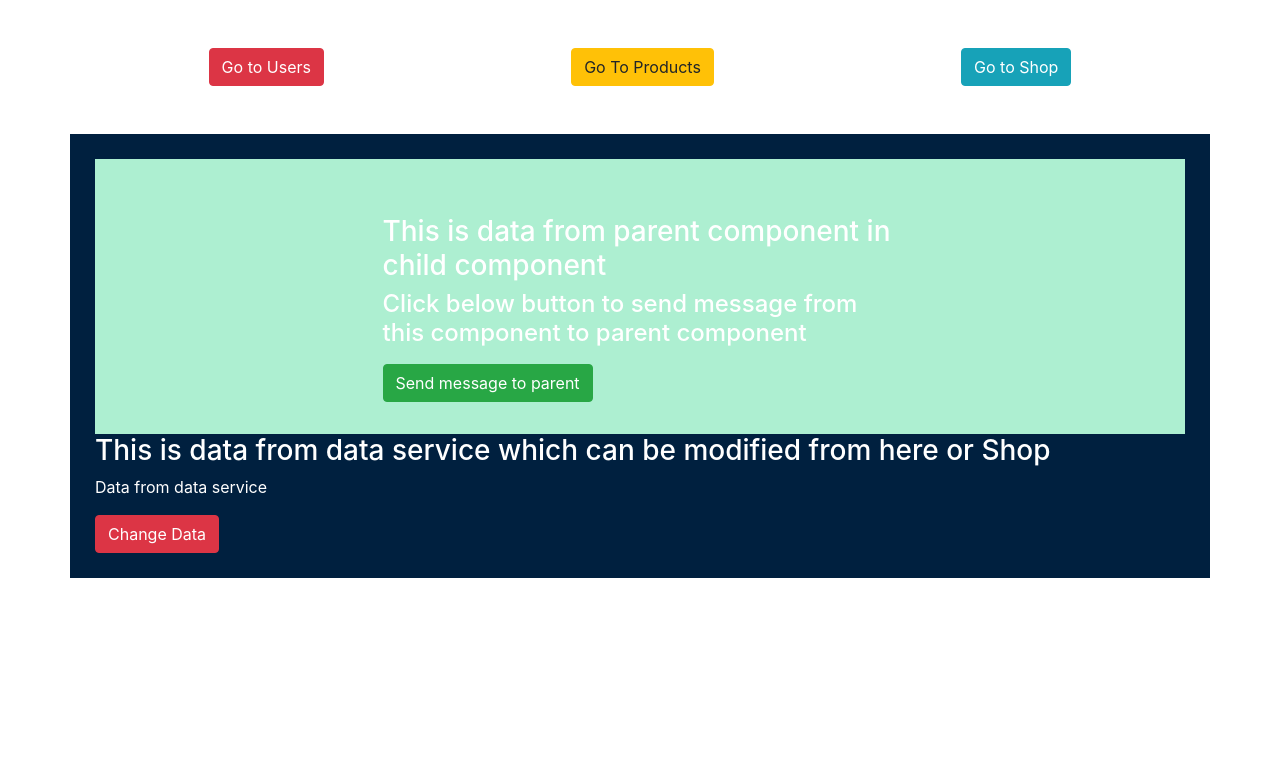
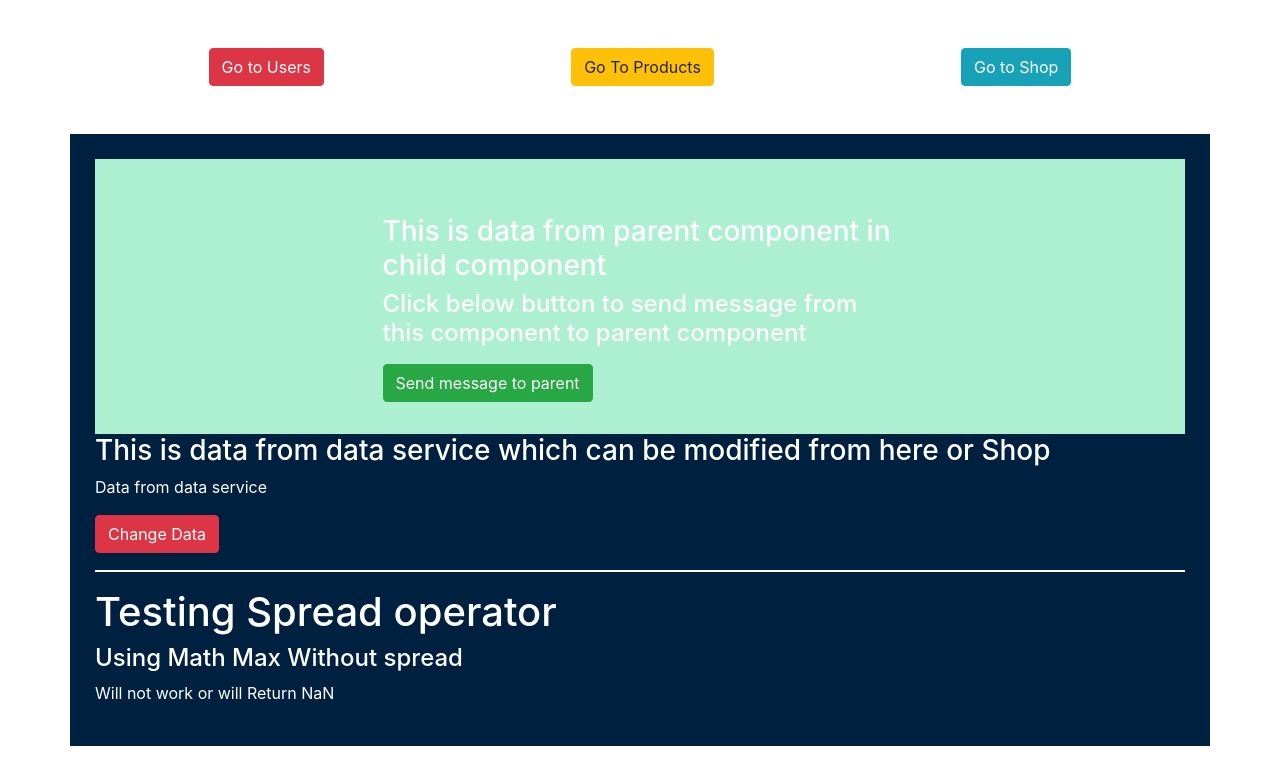
Before and after one commit to Geghets/angular-httpClient, an Angular app: page /products in a window 1280 px wide. Shown: the top 784 px of the page. Built offline with nearby package versions, Linux system fonts and the light colour scheme.

Commit message:
Experimenting with lifecycle hooks

```diff
--- a/src/app/products/our-products/our-products.component.ts
+++ b/src/app/products/our-products/our-products.component.ts
@@ -1,20 +1,29 @@
-import { Component, OnInit, Input, Output, EventEmitter } from '@angular/core';
+import { Component, OnInit, Input, Output, EventEmitter, OnChanges, DoCheck } from '@angular/core';
 
 @Component({
   selector: 'app-our-products',
   templateUrl: './our-products.component.html',
   styleUrls: ['./our-products.component.css']
 })
-export class OurProductsComponent implements OnInit {
+export class OurProductsComponent implements OnInit, OnChanges, DoCheck {
   @ Input() productName: string;
 
   messageOutput = 'This is data From Child component in Parent component';
   @Output() messageOutputEvent = new EventEmitter<string>();
 
+  ngOnChanges() {
+    console.log('Change was detected');
+  }
+
   constructor() {
   }
 
   ngOnInit(): void {
+    alert('OnInit is working after OnChanges');
+  }
+
+  ngDoCheck() {
+    console.log('OnCheck is working');
   }
 
   sendMessageOutput () {
--- a/src/app/products/products.component.css
+++ b/src/app/products/products.component.css
@@ -3,3 +3,7 @@
   color: white;
   padding: 25px;
 }
+
+.divider {
+  border-bottom: 2px solid white;
+}
--- a/src/app/products/products.component.html
+++ b/src/app/products/products.component.html
@@ -1,9 +1,25 @@
 <div class="container products mt-5">
-  <h1 *ngIf="messageFromChildComponent">{{ messageFromChildComponent }}</h1>
+  <div *ngIf="messageFromChildComponent">
+    <h1>{{ messageFromChildComponent }}</h1>
+    <h4>Click button below to see child component running OnChange hook</h4>
+    <small>If everything is ok you will see "Change was detected" in console</small><br>
+    <button class="btn btn btn-info" (click)="changeInput()">Change Input</button>
+  </div>
   <app-our-products (messageOutputEvent)="receiveMessage($event)" [productName]="dataFromParentComponent"></app-our-products>
   <div *ngIf="message">
     <h3>This is data from data service which can be modified from here or Shop</h3>
     <p>{{message}}</p>
     <button class="btn btn btn-danger" (click)="productChange()">Change Data</button>
   </div>
+  <hr class="divider">
+  <div>
+    <h1>Testing Spread operator</h1>
+    <div class="row">
+      <div class="col">
+        <h4>Using Math Max Without spread</h4>
+        <p>{{spreadValues.without_spread}}</p>
+      </div>
+      <div class="col"></div>
+    </div>
+  </div>
 </div>
--- a/src/app/products/products.component.ts
+++ b/src/app/products/products.component.ts
@@ -11,12 +11,14 @@ export class ProductsComponent implements OnInit {
   public messageFromChildComponent;
   public message: string;
   public modifiedMessage = 'Just Modified data from Product Component';
+  public spreadValues;
 
 
-  constructor(private data: DataService) { }
+  constructor(private data: DataService) {}
 
   ngOnInit(): void {
     this.data.currentMessage.subscribe(message => this.message = message);
+    this.spreadValues = this.spreadOperator();
   }
 
   receiveMessage($event) {
@@ -27,4 +29,24 @@ export class ProductsComponent implements OnInit {
     this.data.changeMessage(this.modifiedMessage);
   }
 
+  spreadOperator () {
+    const array = [1, 5, 7, 2];
+
+    // Edito will not let us use array as parameter without spread operator
+    // const withoutSpread = Math.max(array);
+
+    const withSpread = Math.max(...array);
+
+    const values = {
+      without_spread: 'Will not work or will Return NaN',
+      with_spread: withSpread
+    };
+
+    return values;
+  }
+
+  changeInput() {
+    this.dataFromParentComponent = 'Just changed input data if everything is ok you will se console from ngOnChange';
+  }
+
 }
```
